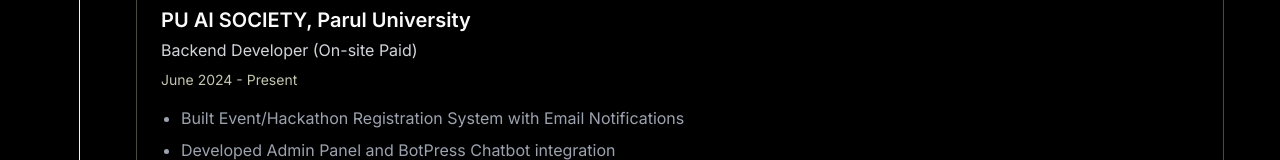
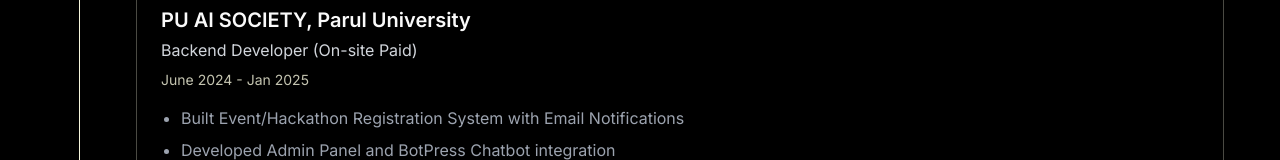
Before and after one commit to arpitmohankar/portalm, a Next.js app: page / in a window 1280 px wide. Both pictures are taken after a click on the button 39 px from the left and 122 px from the top of the page. Shown: the part 445-605 px from the top of the page. Built offline with nearby package versions, Linux system fonts and the light colour scheme.

Commit message:
exps update

```diff
--- a/src/components/Experience.tsx
+++ b/src/components/Experience.tsx
@@ -17,7 +17,7 @@
   {
     company: "PU AI SOCIETY, Parul University",
     role: "Backend Developer (On-site Paid)",
-    duration: "June 2024 - Present",
+    duration: "June 2024 - Jan 2025",
     points: [
       "Built Event/Hackathon Registration System with Email Notifications",
       "Developed Admin Panel and BotPress Chatbot integration",
```
